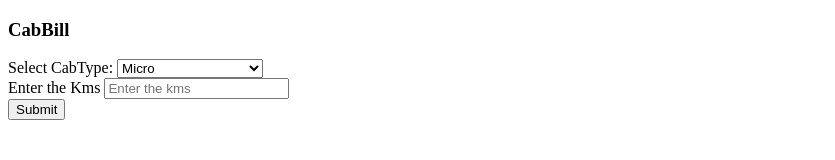
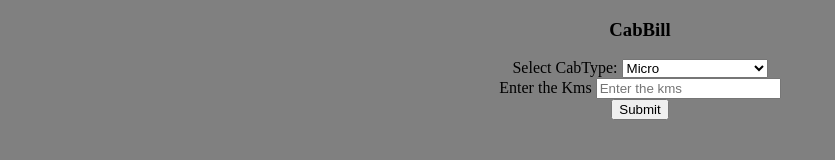
Before and after one commit to swetha9627/cabapp-ui, a plain HTML site: page Km.html in a window 1280 px wide. Shown: the whole page, without its empty margins (0-835 px from the left). Drawn offline with Linux system fonts and the light colour scheme.

Commit message:
Update Km.html

```diff
--- a/Km.html
+++ b/Km.html
@@ -4,7 +4,8 @@
 <meta charset="ISO-8859-1">
 <title>CabBill</title>
 </head>
-<body>
+<body bgcolor="grey">
+  <center/>
 <h3>CabBill</h3>
 <form>
 <label>Select CabType:</label>
```
